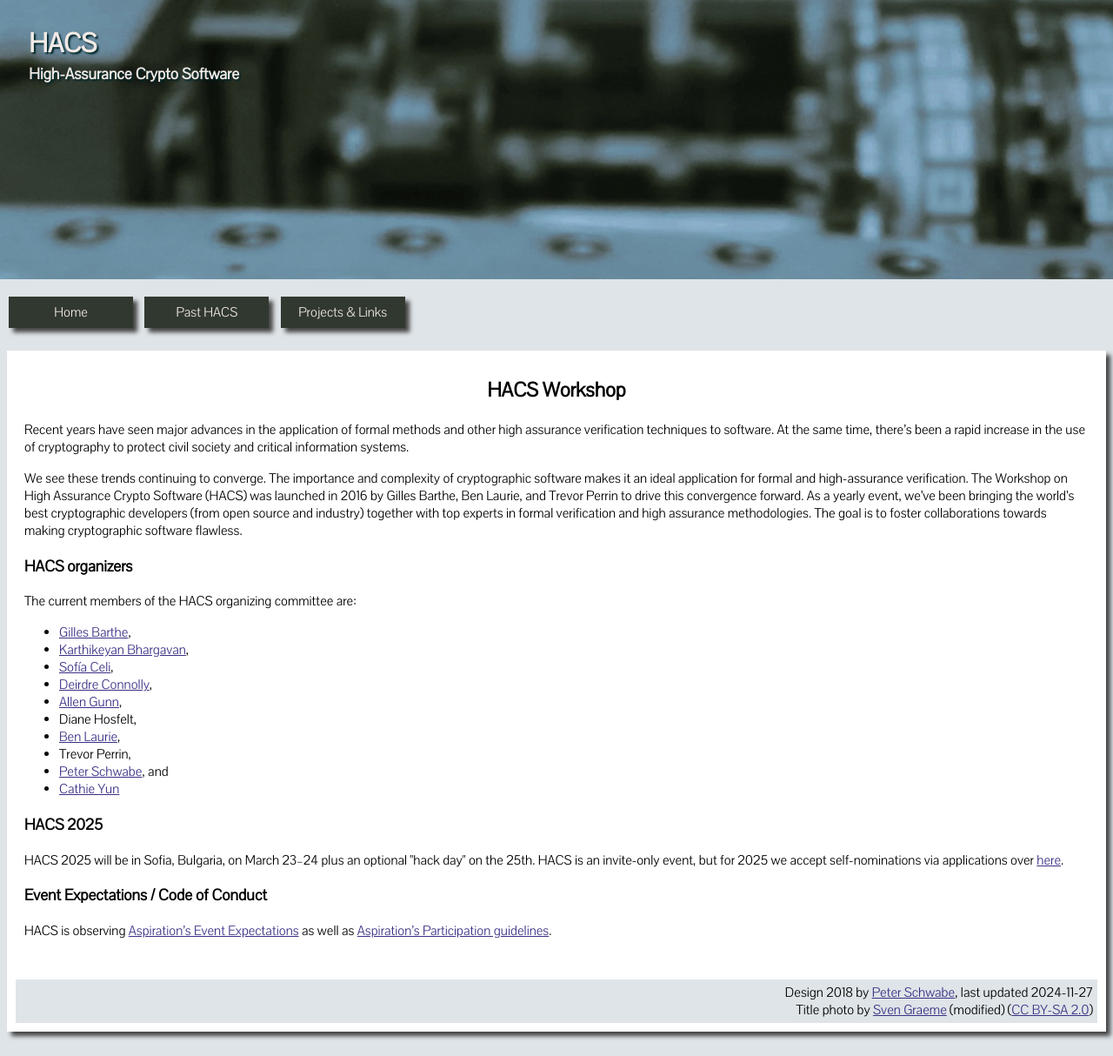
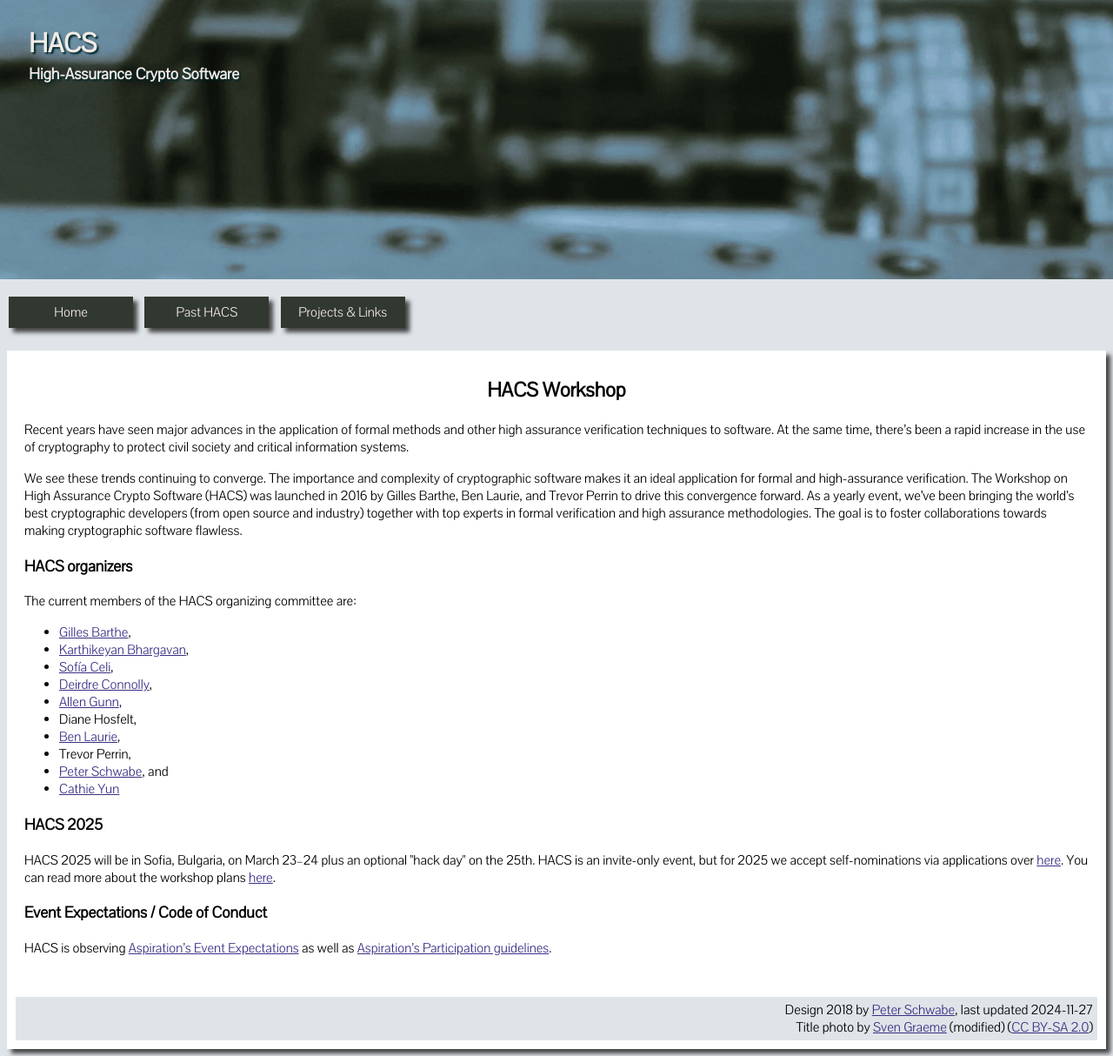
Before and after one commit to HACS-workshop/HACS-workshop.github.io, a Jekyll site: the page built from index.html, in a window 1280 px wide. Shown: the whole page at 87% size. Built offline with Jekyll 4.4.1, drawn with Linux system fonts in a browser that asks for light colours.

Commit message:
Add overview

```diff
--- a/index.html
+++ b/index.html
@@ -41,6 +41,7 @@ The current members of the HACS organizing committee are:
 <p>
 HACS 2025 will be in Sofia, Bulgaria, on March 23&ndash;24 plus an optional &quot;hack day&quot; on the 25th.
 HACS is an invite-only event, but for 2025 we accept self-nominations via applications over <a href="https://forms.gle/g2XCxJECFd2XibNN8">here</a>.
+You can read more about the workshop plans <a href="data/HACS_2025_Overview.pdf">here</a>.
 </p>
 
 <h3>Event Expectations / Code of Conduct</h3>
```
Also changed, not shown: 1 other file.
